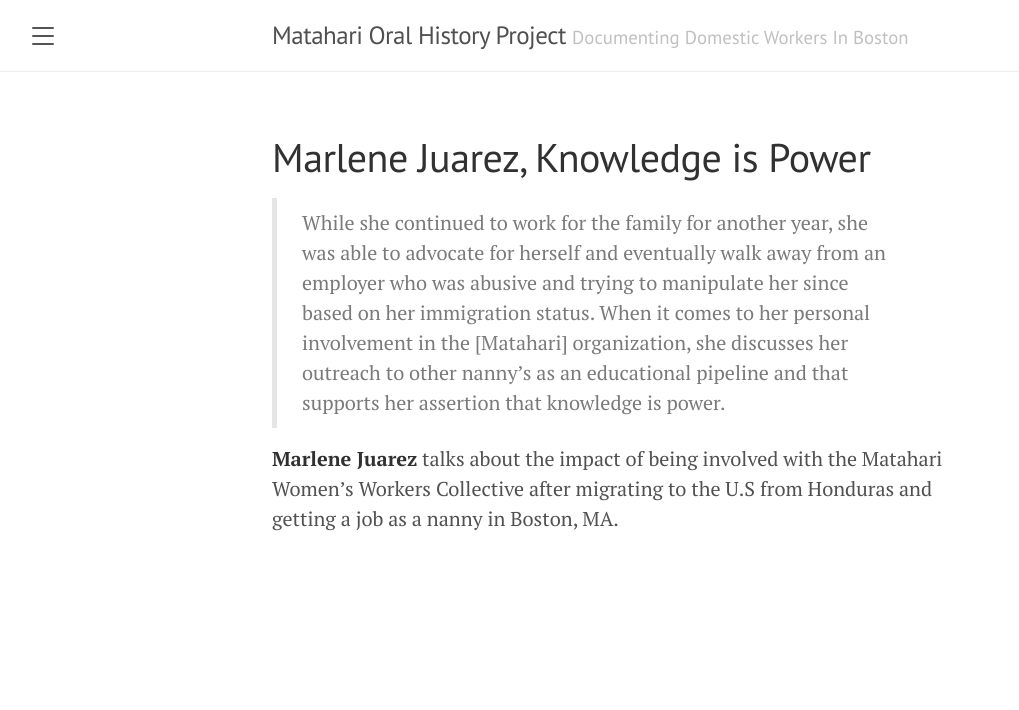
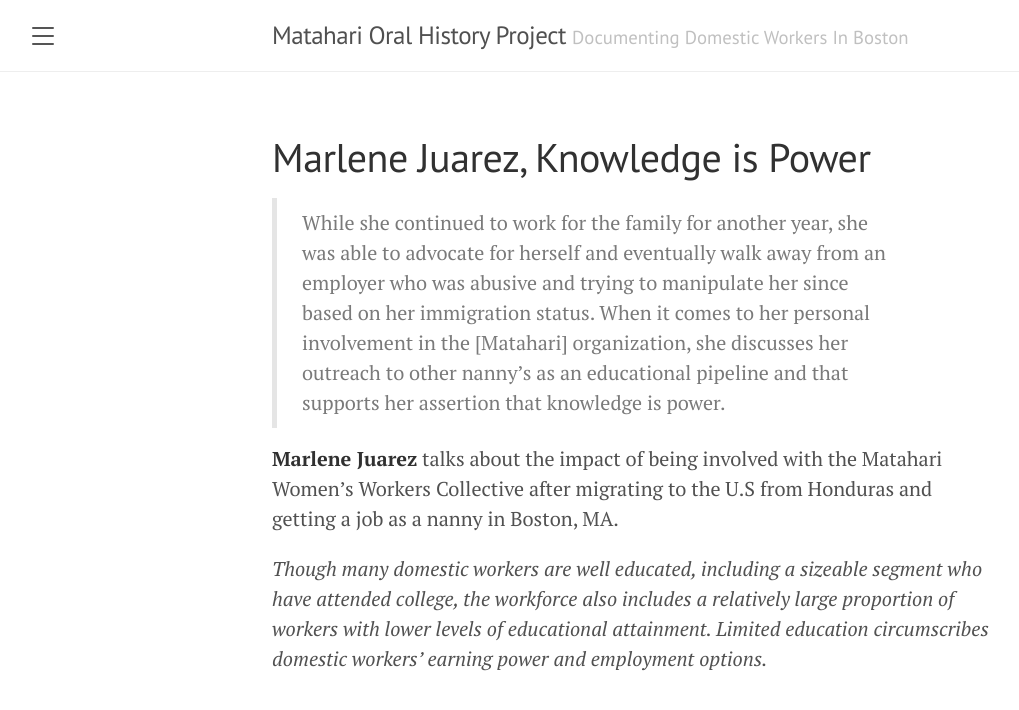
Before and after one commit to MatahariWomenWorkersCenter/OralHistoryProject, a Jekyll site: the page built from _posts/2020-04-06-MaleneJuarez.md, in a window 1280 px wide. Shown: the top 710 px of the page, without its empty margins (8-1027 px from the left). Built offline with Jekyll 4.4.1, drawn with Linux system fonts in a browser that asks for light colours.

Commit message:
Update 2020-04-06-MaleneJuarez.md

```diff
--- a/_posts/2020-04-06-MaleneJuarez.md
+++ b/_posts/2020-04-06-MaleneJuarez.md
@@ -6,3 +6,5 @@ title: Marlene Juarez, Knowledge is Power
 > While she continued to work for the family for another year, she was able to advocate for herself and eventually walk away from an employer who was abusive and trying to manipulate her since based on her immigration status. When it comes to her personal involvement in the [Matahari] organization, she discusses her outreach to other nanny’s as an educational pipeline and that supports her assertion that knowledge is power.
 
 **Marlene Juarez** talks about the impact of being involved with the Matahari Women’s Workers Collective after migrating to the U.S from Honduras and getting a job as a nanny in Boston, MA.
+
+*Though many domestic workers are well educated, including a sizeable segment who have attended college, the workforce also includes a relatively large proportion of workers with lower levels of educational attainment. Limited education circumscribes domestic workers’ earning power and employment options.*
```
